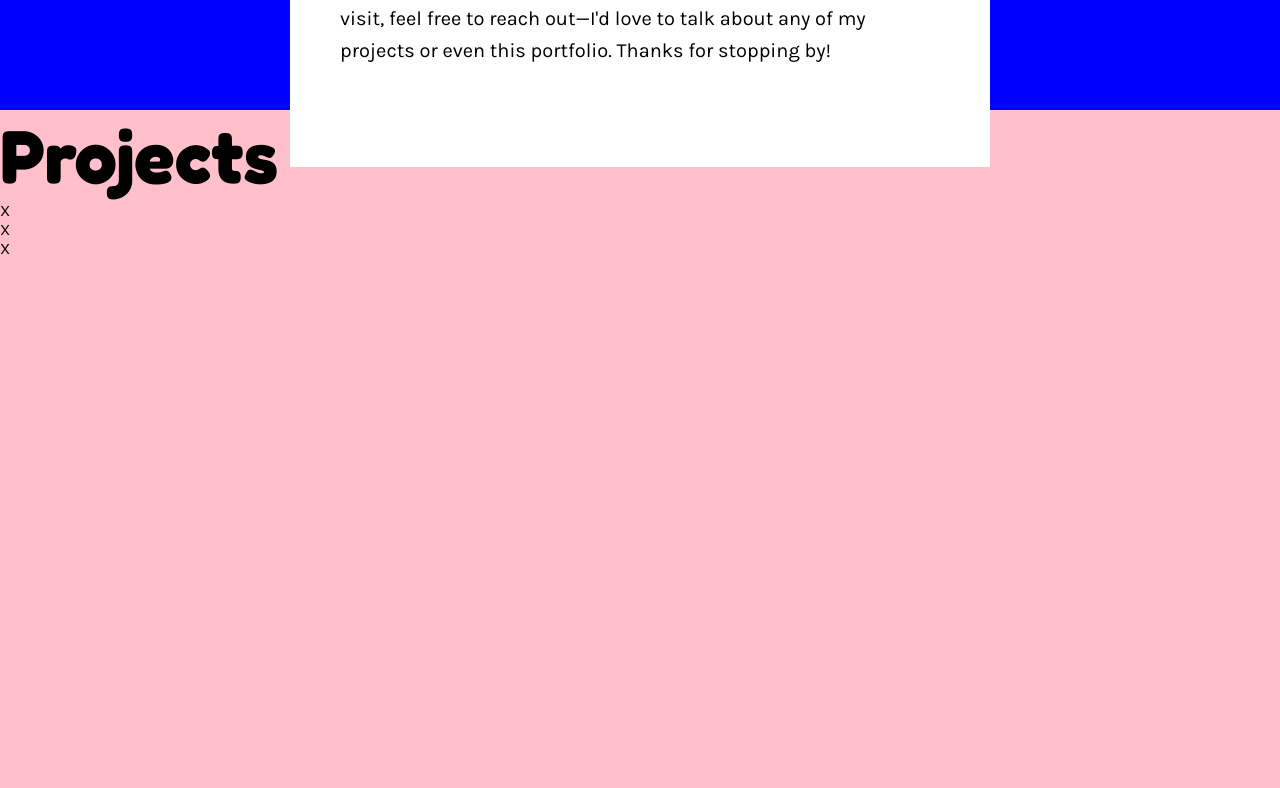
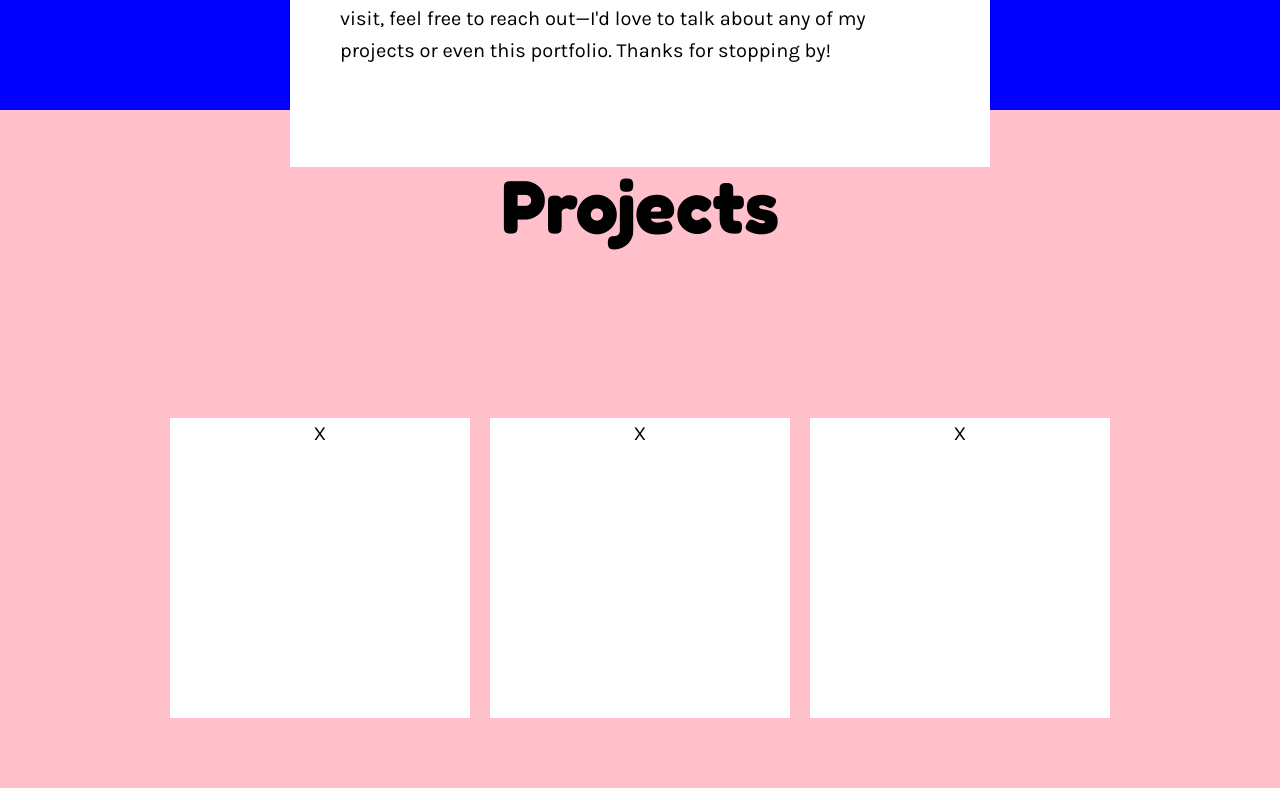
Before and after one commit to oym3778/Portfolio_2024, a plain HTML site: page index.html in a window 1280 px wide. Shown: the part 1415-2203 px from the top of the page. Drawn offline with Linux system fonts and the light colour scheme.

Commit message:
Projects a bit fleshed out, still needs work

```diff
--- a/index.html
+++ b/index.html
@@ -76,9 +76,9 @@
             <section id="Projects" class="snap-section">
                 <h2>Projects</h2>
                 <div id="my-projects">
-                    <div class="project-div">X</div>
-                    <div class="project-div">X</div>
-                    <div class="project-div">X</div>
+                    <div class="project-div"><p>X</p></div>
+                    <div class="project-div"><p>X</p></div>
+                    <div class="project-div"><p>X</p></div>
                 </div>
             </section>
             <section id="Contact" class="snap-section">
--- a/styles.css
+++ b/styles.css
@@ -43,6 +43,8 @@ body {
 }
 
 html {
+
+    scroll-behavior: smooth;
     scroll-snap-type: y proximity;
     scroll-padding-top: var(--nav-bar-height);
 }
@@ -90,6 +92,17 @@ header h1 {
     justify-content: space-around;
     margin-left: 50px;
     margin-right: 50px;
+    column-gap: 20px;
+}
+#main-nav a{
+    color: black;
+    text-decoration: none;
+}
+#main-nav a:hover {
+    background-color: white;
+}
+#main-nav a p {
+    font-size: 30px;
 }
 
 
@@ -115,6 +128,7 @@ header h1 {
     object-fit: cover;
     border-radius: 50%;
     border: 20px double black;
+    animation: spin 10s ease-in-out infinite;
 }
 
 /* ------------ About ------------*/
@@ -152,6 +166,50 @@ header h1 {
     height: 50%;
 }
 
+/* ------------ Projects ------------*/
+#Projects {
+    display: flex;
+    flex-direction: column;
+    align-items: center;
+    justify-content: space-around;
+    /* background-color: white; */
+}
+#my-projects {
+    height: 60%;
+    display: flex;
+    flex-direction: row;
+    /* flex-wrap: wrap; */
+    align-items: center;
+    justify-content: space-around;
+    gap: 20px;
+}
+.project-div {
+    text-align: center;
+    /* padding: 10%; */
+    width: 300px;
+    height: 300px;
+    background-color: white;
+}
+.project-div p {
+    /* width: 100%;
+    height: 100%; */
+    padding: auto auto;
+}
+
+@keyframes spin {
+    0%{
+        transform: rotate(-30deg);
+    }
+    50%{
+        transform: rotate(30deg);
+    }
+    100%{
+        transform: rotate(-30deg);
+    }
+}
+
+
+
 /* --------------------------- */
 /*            FOOTER           */
 /* --------------------------- */
```
